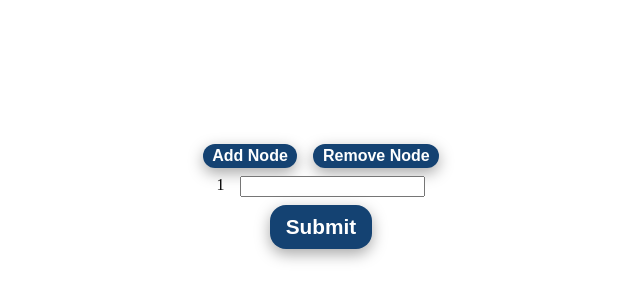
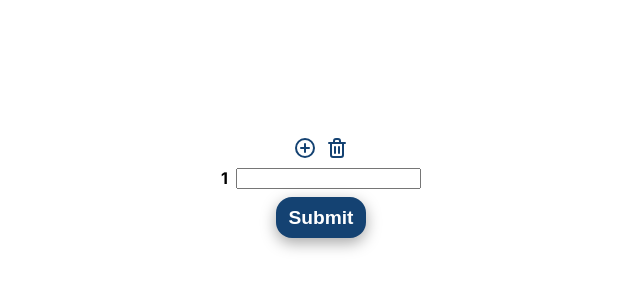
Before and after one commit to ch-mubarak/DAG-path-generator, a React (Create React App) app in the folder client/: page / in a window 1280 px wide. Shown: the part 24-324 px from the top of the page, without its empty margins (319-959 px from the left). Built offline with nearby package versions, Linux system fonts and the light colour scheme.

Commit message:
add error boundry

```diff
--- a/client/package.json
+++ b/client/package.json
@@ -4,6 +4,7 @@
   "private": true,
   "proxy": "http://localhost:5000/api",
   "dependencies": {
+    "@iconscout/react-unicons": "^1.1.6",
     "@testing-library/jest-dom": "^5.16.5",
     "@testing-library/react": "^13.4.0",
     "@testing-library/user-event": "^13.5.0",
--- a/client/src/App.css
+++ b/client/src/App.css
@@ -1,8 +1,17 @@
+@import url("https://fonts.googleapis.com/css2?family=Inter:wght@400;600;700&family=Merriweather&family=Montserrat:wght@100;400;900&display=swap");
+
+body {
+  margin: 0;
+  padding: 0;
+  box-sizing: border-box;
+  font-family: "Inter", sans-serif;
+}
+
 .App {
   height: 100vh;
   justify-content: center;
   flex-direction: column;
   align-items: center;
-  gap:1rem;
+  gap: 1rem;
   display: flex;
 }
--- /dev/null
+++ b/client/src/components/ErrorBoundry/ErrorBoundry.jsx
@@ -0,0 +1,27 @@
+import React from "react";
+
+export class ErrorBoundary extends React.Component {
+  constructor(props) {
+    super(props);
+    this.state = { hasError: false };
+  }
+
+  static getDerivedStateFromError(error) {
+    // Update state so the next render will show the fallback UI.
+    return { hasError: true };
+  }
+
+  componentDidCatch(error, errorInfo) {
+    // You can also log the error to an error reporting service
+    console.log(error, errorInfo);
+  }
+
+  render() {
+    if (this.state.hasError) {
+      // You can render any custom fallback UI
+      return <h2>Something went wrong.</h2>;
+    }
+
+    return this.props.children;
+  }
+}
--- a/client/src/components/Input/Input.css
+++ b/client/src/components/Input/Input.css
@@ -9,24 +9,38 @@
 .input > div {
   display: flex;
   justify-content: center;
-  gap: 1rem;
+  gap: 0.5rem;
 }
 
-.input > div > button {
-  padding: 0.2rem 0.6rem;
-  font-size: 1rem;
-  border-radius: 1rem;
+.input svg {
+  color: #144272;
+  transition: all ease-in-out 0.2s;
+}
+
+.input svg:hover {
+  cursor: pointer;
+  transform: scale(1.1);
+}
+
+.add-node {
+  display: flex;
+  align-items: center;
 }
 
 .input button {
   border: none;
   background: #144272;
-  padding: 0.6rem 1rem;
+  padding: 0.6rem 0.8rem;
   color: #fff;
   font-weight: 600;
-  font-size: 1.3rem;
+  font-size: 1.2rem;
   border-radius: 1rem;
   align-self: center;
   cursor: pointer;
   box-shadow: rgba(0, 0, 0, 0.35) 0px 5px 15px;
 }
+
+.nodes > span {
+  font-size: 1rem;
+  font-weight: bold;
+}
--- a/client/src/components/Input/Input.jsx
+++ b/client/src/components/Input/Input.jsx
@@ -1,5 +1,7 @@
 import React, { useState } from "react";
 import "./Input.css";
+import { UilTrashAlt } from "@iconscout/react-unicons";
+import { UilPlusCircle } from "@iconscout/react-unicons";
 const Input = ({ handleSubmit }) => {
   const [graph, setGraph] = useState({});
   const [nodes, setNodes] = useState([1]);
@@ -7,7 +9,7 @@ const Input = ({ handleSubmit }) => {
   const handleAddNode = () => {
     setNodes((preNodes) => [...preNodes, preNodes.length + 1]);
   };
-//   console.log(nodes);
+  //   console.log(nodes);
   const handleRemoveNode = () => {
     if (nodes.length === 1) return;
     setNodes((preNodes) => preNodes.slice(0, -1));
@@ -23,20 +25,23 @@ const Input = ({ handleSubmit }) => {
       };
     });
   };
-  console.log(graph);
   return (
     <div className="input">
-      <div>
-        <button onClick={handleAddNode}>Add Node</button>
-        <button onClick={handleRemoveNode}>Remove Node</button>
+      <div className="add-node">
+        <UilPlusCircle onClick={handleAddNode} />
+        <UilTrashAlt onClick={handleRemoveNode} />
       </div>
       {nodes.map((node, index) => (
         <div key={index} className="nodes">
           <span>{node}</span>
-          <input value={graph.node?.split(",")} name={node} onChange={handleChangeNode} />
+          <input
+            value={graph.node?.split(",")}
+            name={node}
+            onChange={handleChangeNode}
+          />
         </div>
       ))}
-      <button>Submit</button>
+      <button onClick={() => handleSubmit(graph)}>Submit</button>
     </div>
   );
 };
--- a/client/src/pages/Graph.jsx
+++ b/client/src/pages/Graph.jsx
@@ -1,13 +1,13 @@
 import React, { useState } from "react";
 import { createPath } from "../api/graph";
 import DAG from "../components/DAG/DAG";
+import { ErrorBoundary } from "../components/ErrorBoundry/ErrorBoundry";
 import Input from "../components/Input/Input";
 
 const Graph = () => {
-  const [graphPaths, setGraphPaths] = useState("");
+  const [graphPaths, setGraphPaths] = useState(null);
   const [pending, setPending] = useState(false);
   const handleSubmit = async (graph) => {
-    if (graph.trim().length === 0) return;
     try {
       setPending(true);
       //calling path generation api
@@ -15,12 +15,17 @@ const Graph = () => {
       setGraphPaths(data);
     } catch (error) {
       console.log(error);
+      setGraphPaths(null);
     }
     setPending(false);
   };
   return (
     <>
-      {/* {graphPaths && <DAG graphPaths={graphPaths} />} */}
+      {graphPaths && (
+        <ErrorBoundary>
+          <DAG graphPaths={graphPaths} />
+        </ErrorBoundary>
+      )}
       {pending && <h2>Loading....</h2>}
       <Input handleSubmit={handleSubmit} />
     </>
```
Also changed, not shown: 1 other file (tests, documents, lock files or other folders).
